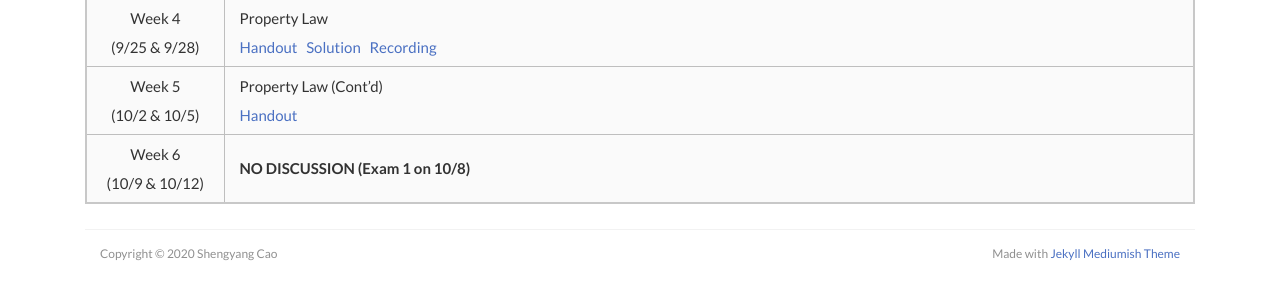
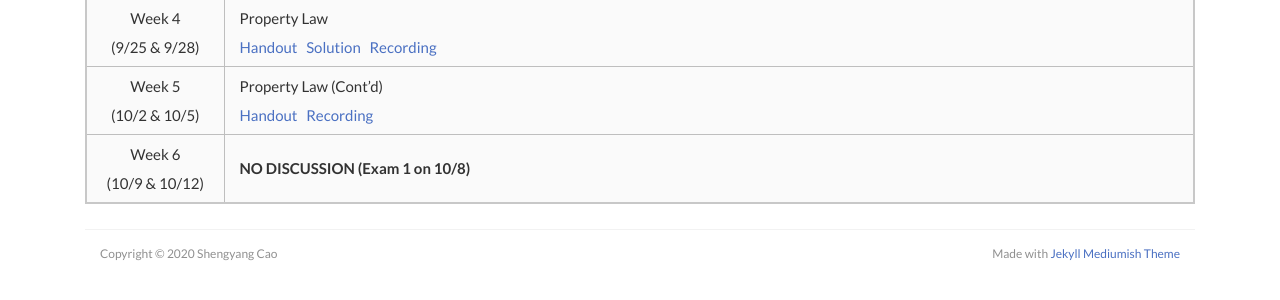
Before and after one commit to scaotravis/scaotravis.github.io, a Jekyll site: the page built from _posts/2020-08-04-teaching-fa-522.md, in a window 1280 px wide and 900 px high, scrolled down 522 px. Shown: the part 597-897 px from the top of the window. Built offline with Jekyll 4.4.1, drawn with Linux system fonts in a browser that asks for light colours; nearby versions of some CDN libraries; comment, search, counter and statistics services are not loaded.

Commit message:
dis 4: upload recording

```diff
--- a/_posts/2020-08-04-teaching-fa-522.md
+++ b/_posts/2020-08-04-teaching-fa-522.md
@@ -34,5 +34,5 @@
 | Week 2 <br> (9/11 & 9/14) | General Info; Common vs. Civil Law; Efficiency <br> [Handout]({{ site.url }}/downloads/teaching/fa20-522/522_fa20_dis-1_handout.pdf) &nbsp; [Solution]({{ site.url }}/downloads/teaching/fa20-522/522_fa20_dis-1_sol.pdf) &nbsp; [Recording](https://us-lti.bbcollab.com/collab/ui/session/playback/load/b9403c970eba4d19a56c214f6838e50a) |
 | Week 3 <br> (9/18 & 9/21) | Coase Theorem; Bargaining <br> [Handout]({{ site.url }}/downloads/teaching/fa20-522/522_fa20_dis-2_handout.pdf) &nbsp; [Solution]({{ site.url }}/downloads/teaching/fa20-522/522_fa20_dis-2_sol.pdf) &nbsp; [Recording](https://us-lti.bbcollab.com/recording/372c8b0fd03941799bf87a942f1618d5)|
 | Week 4 <br> (9/25 & 9/28) | Property Law <br> [Handout]({{ site.url }}/downloads/teaching/fa20-522/522_fa20_dis-3_handout.pdf) &nbsp; [Solution]({{ site.url }}/downloads/teaching/fa20-522/522_fa20_dis-3_sol.pdf) &nbsp; [Recording](https://us-lti.bbcollab.com/recording/1039ea5afe6440ec812b5f33fb97329e)|
-| Week 5 <br> (10/2 & 10/5) | Property Law (Cont'd) <br> [Handout]({{ site.url }}/downloads/teaching/fa20-522/522_fa20_dis-4_handout.pdf) |
+| Week 5 <br> (10/2 & 10/5) | Property Law (Cont'd) <br> [Handout]({{ site.url }}/downloads/teaching/fa20-522/522_fa20_dis-4_handout.pdf) &nbsp; [Recording](https://us-lti.bbcollab.com/recording/b0badea0d04b453884d7b218ae9e667f)|
 | Week 6 <br> (10/9 & 10/12) | **NO DISCUSSION (Exam 1 on 10/8)** |
```
Also changed, not shown: 3 other files.
